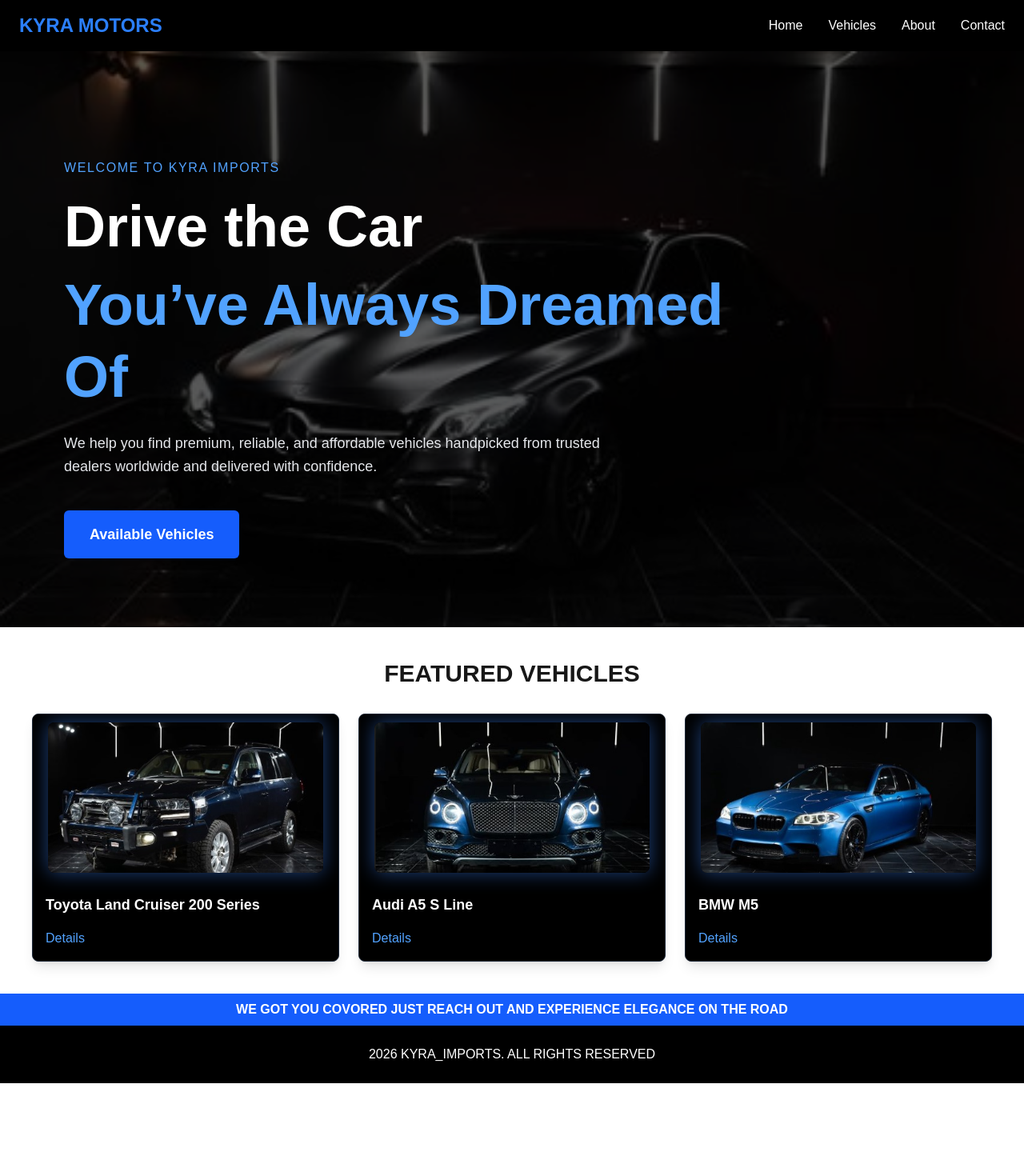
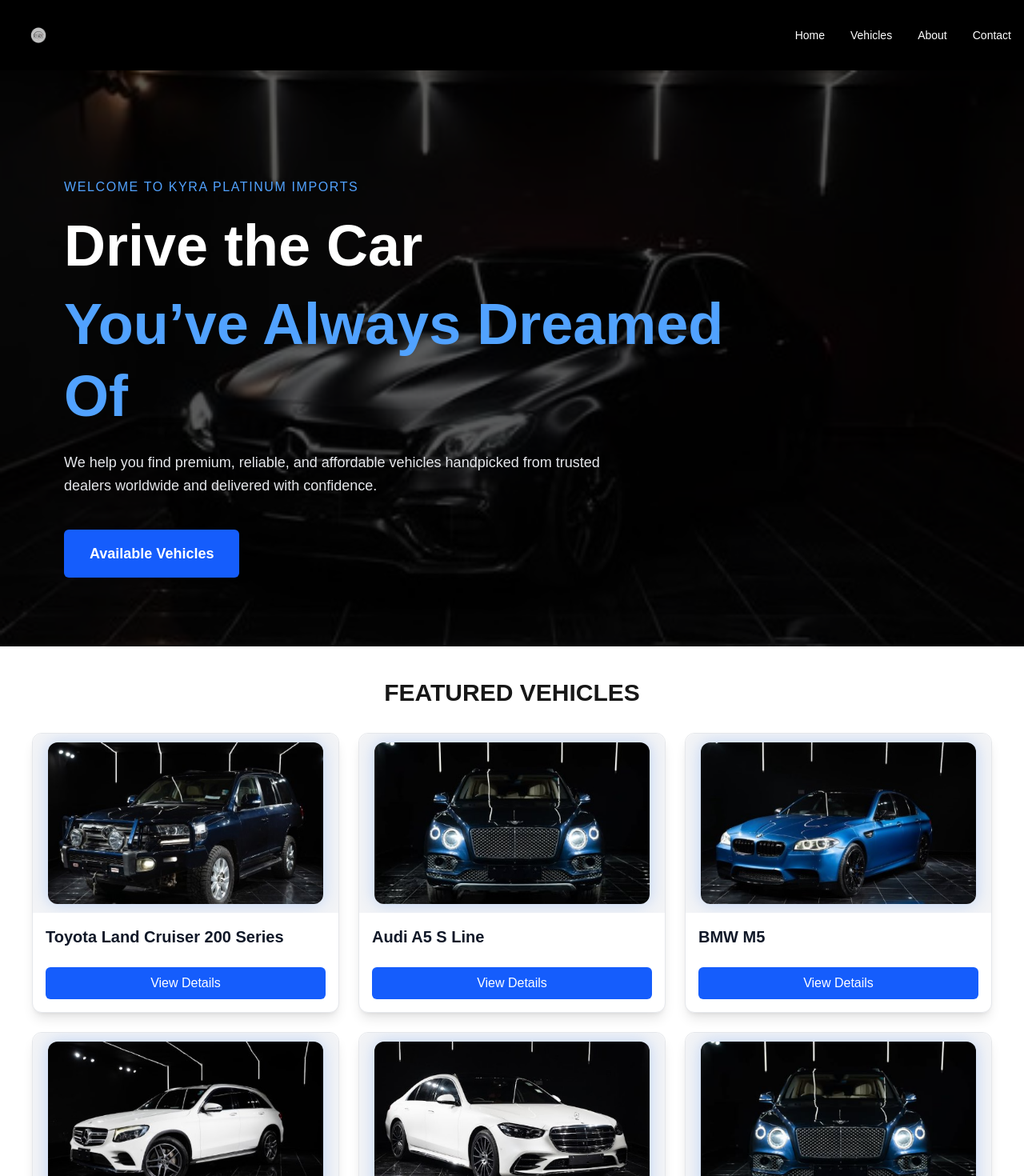
Before and after one commit to munai254/kyra-web, a Next.js app: page / in a window 1280 px wide. Shown: the top 1470 px of the page at 80% size. Before the commit the page ends 1354 px from the top, so only its background shows below. Built offline with nearby package versions, Linux system fonts and the light colour scheme.

Commit message:
Added a Kyra Platinum Imports logo and made text changes to better reflect the brand identity.

```diff
--- a/components/home/CTA.tsx
+++ b/components/home/CTA.tsx
@@ -3,9 +3,9 @@
 export function CTA(){
   return (
     <section className="bg-blue-600 text-white text-center p-2">
-      <h2 className="text -3x1 font-bold">
-        WE GOT YOU COVORED JUST REACH OUT AND EXPERIENCE ELEGANCE ON THE ROAD
-      </h2>
+      <h3 className="text-3xl font-bold">
+        WE`VE GOT YOU COVERED. REACH OUT AND EXPERIENCE ELEGANCE ON THE ROAD
+      </h3>
       </section>
   )
 }
--- a/components/home/FeaturedVehicles.tsx
+++ b/components/home/FeaturedVehicles.tsx
@@ -12,7 +12,7 @@ export function FeaturedVehicles() {
                 FEATURED VEHICLES
       </h2>
       <div className="grid grid-cols-1 md:grid-cols-3 gap-6">
-        {vehicles.slice(0,3).map((vehicle) =>{
+        {vehicles.slice(0,6).map((vehicle) =>{
           return (
             <VehicleCard key={vehicle.id}
               vehicle={vehicle} />
--- a/components/home/Hero.tsx
+++ b/components/home/Hero.tsx
@@ -30,7 +30,7 @@ export function Hero() {
           opacity-0 translate-y-6 transition-all duration-1000
           ${animate ? "opacity-100 translate-y-0" : ""}`}
         >
-          Welcome to Kyra Imports
+          Welcome to Kyra Platinum Imports
         </p>
 
         {/* Captivating main heading */}
@@ -58,13 +58,18 @@ export function Hero() {
         {/* CTA Button */}
        <button
       onClick={() => router.push("/vehicles")}
-          className={`mt-10 bg-blue-600 hover:bg-blue-700 px-8 py-4 rounded-md
-          font-semibold text-white text-lg transition-all
+      className={`mt-10
+      bg-blue-600 hover:bg-blue-700
+      px-6 py-3 md:px-8 md:py-4
+      rounded-md font-semibold text-white
+      text-base md:text-lg
+      transition-all
       opacity-0 translate-y-6 duration-1000 delay-600
       ${animate ? "opacity-100 translate-y-0" : ""}`}
     >
       Available Vehicles
     </button>
+
       </div>
     </section>
   );
--- a/components/layout/Navbar.tsx
+++ b/components/layout/Navbar.tsx
@@ -2,31 +2,42 @@
 
 import { useState } from "react";
 import Link from "next/link";
+import Image from "next/image";
 
 export default function Navbar() {
   const [menuOpen, setMenuOpen] = useState(false);
 
   return (
     <nav className="bg-black text-white relative z-50">
-      <div className="max-w-7xl mx-auto px-6 py-4 flex justify-between items-center">
+      <div className="max-w-7xl mx-auto px-4 py-2 md:py-3 flex justify-between items-center">
 
         {/* LOGO */}
-        <h1 className="text-2xl font-bold text-blue-500">
-          KYRA MOTORS
-        </h1>
+
+        <div className="relative h-14 w-14 md:h-16 md:w-16 overflow-hidden rounded-full transition-transform duration-300 hover:scale-400">
+        <Image
+          src="/logo.png"
+          alt="Kyra Motors Logo"
+          fill
+          priority
+          className="object-contain"
+        />
+          </div>
+
 
         {/* DESKTOP LINKS */}
-        <ul className="hidden md:flex gap-8 font-medium">
+        <ul className="hidden md:flex gap-8 font-medium text-sm">
           <li><Link href="/">Home</Link></li>
           <li><Link href="/vehicles">Vehicles</Link></li>
           <li><Link href="/about">About</Link></li>
           <li><Link href="/contact">Contact</Link></li>
         </ul>
 
+
         {/* MOBILE BUTTON */}
         <button
           onClick={() => setMenuOpen(!menuOpen)}
-          className="md:hidden text-3xl focus:outline-none"
+          className="md:hidden text-2xl focus:outline-none"
+          aria-label="Toggle menu"
         >
           ☰
         </button>
@@ -35,7 +46,7 @@ export default function Navbar() {
       {/* MOBILE MENU */}
       {menuOpen && (
         <div className="md:hidden bg-black border-t border-gray-700">
-          <ul className="flex flex-col gap-4 px-6 py-4 text-lg">
+          <ul className="flex flex-col gap-3 px-4 py-4 text-base">
             <li onClick={() => setMenuOpen(false)}>
               <Link href="/">Home</Link>
             </li>
--- a/components/vehicles/vehicleCard.tsx
+++ b/components/vehicles/vehicleCard.tsx
@@ -1,6 +1,7 @@
+// components/vehicles/VehicleCard.tsx
 import Image from "next/image";
 import Link from "next/link";
-import type { Vehicle } from "@/data/vehicles"; // ✅ reuse shared type
+import type { Vehicle } from "@/data/vehicles";
 
 type Props = {
   vehicle: Vehicle;
@@ -8,40 +9,43 @@ type Props = {
 
 export default function VehicleCard({ vehicle }: Props) {
   return (
-    <article className="bg-black border border-gray-800 rounded-lg shadow-lg hover:shadow-blue-500/40 transition overflow-hidden">
+    <article className="bg-white dark:bg-gray-900 border border-gray-200 dark:border-gray-700
+                        rounded-xl shadow-lg hover:shadow-blue-500/50 transition-all duration-500
+                        transform hover:-translate-y-2 hover:scale-105 overflow-hidden">
 
       {/* ================= IMAGE SECTION ================= */}
-      <div className="relative w-full h-52 flex items-center justify-center bg-black">
-        <div className="relative w-[90%] h-[90%] rounded-lg overflow-hidden shadow-[0_0_25px_rgba(59,130,246,0.5)]">
+      <div className="relative w-full h-56 flex items-center justify-center bg-gray-100 dark:bg-gray-800 rounded-t-xl overflow-hidden">
+        <div className="relative w-[90%] h-[90%] rounded-xl overflow-hidden
+                        shadow-[0_0_20px_rgba(59,130,246,0.3)] hover:shadow-[0_0_30px_rgba(59,130,246,0.6)]
+                        transition-shadow duration-500">
           <Image
             src={vehicle.image}
             alt={vehicle.name}
             fill
-            className="object-cover"
+            className="object-cover transition-transform duration-500 hover:scale-105"
             sizes="(max-width: 768px) 100vw, 33vw"
-            priority={false} // keep cards lightweight
           />
-          <p className="text-gray-400 text-sm mt-2 line-clamp-2"> {vehicle.description}
-</p>
-
         </div>
       </div>
 
       {/* ================= CONTENT ================= */}
-      <div className="p-4 text-white">
-        <h3 className="font-bold text-lg">{vehicle.name}</h3>
+      <div className="p-4 text-gray-900 dark:text-gray-100 flex flex-col">
+        <h3 className="font-bold text-xl mb-2">{vehicle.name}</h3>
 
-       { /*<div className="text-sm text-gray-400 mt-2 flex justify-between">
+        {/* ================= VEHICLE SPECS ================= */}
+       {/* <div className="text-sm text-gray-600 dark:text-gray-400 mt-2 flex justify-between">
           <span>{vehicle.year}</span>
           <span>{vehicle.fuel}</span>
         </div>*/}
 
-        {/* View Details → Dynamic route */}
+        {/* ================= VIEW DETAILS BUTTON ================= */}
         <Link
           href={`/vehicles/${vehicle.id}`}
-          className="inline-block mt-4 text-blue-400 font-medium hover:text-blue-300 hover:underline"
+          className="mt-4 inline-block px-4 py-2 bg-blue-600 text-white dark:bg-blue-500 dark:text-white
+                     rounded-md font-medium hover:bg-blue-700 dark:hover:bg-blue-400 transition-colors duration-300
+                     transform hover:scale-105 text-center"
         >
-           Details
+          View Details
         </Link>
       </div>
     </article>
```
Also changed, not shown: app/vehicles/[id]/page.tsx (+27 -34 lines), app/icon.png (added), public/logo.png (added). Lines whose indentation alone changed are shown as unchanged.
